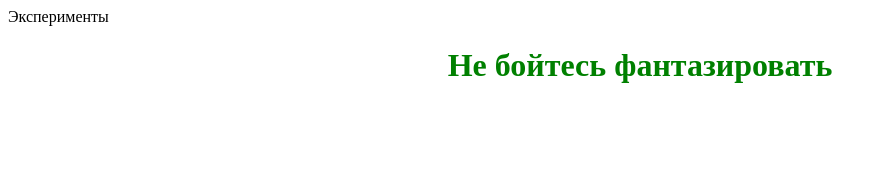
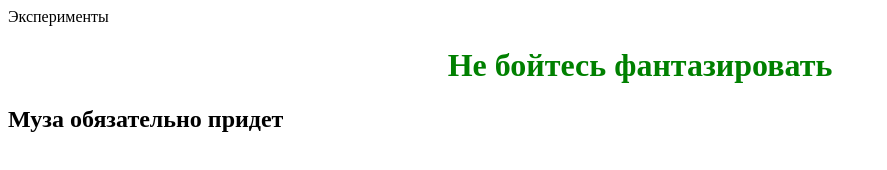
Before and after one commit to TaraBura/first-project, a plain HTML site: page index.html in a window 1280 px wide. Shown: the whole page, without its empty margins (0-887 px from the left). Drawn offline with Linux system fonts and the light colour scheme; files whose address does not match are found by name.

Commit message:
Добавлен h2

```diff
--- a/index.html
+++ b/index.html
@@ -7,5 +7,6 @@
     </head>
     <body>
         <h1 class="text">Не бойтесь фантазировать</h1>
+          <h2>Муза обязательно придет</h2>
     </body>
 </html>
```
